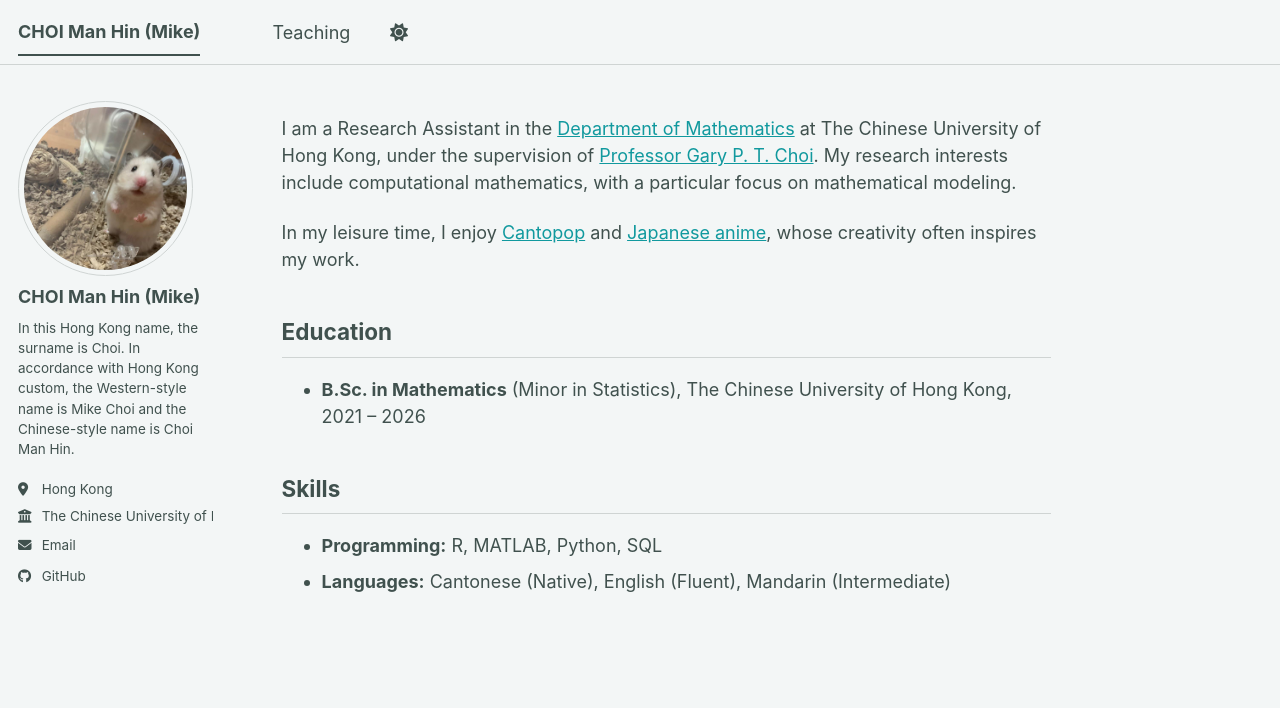
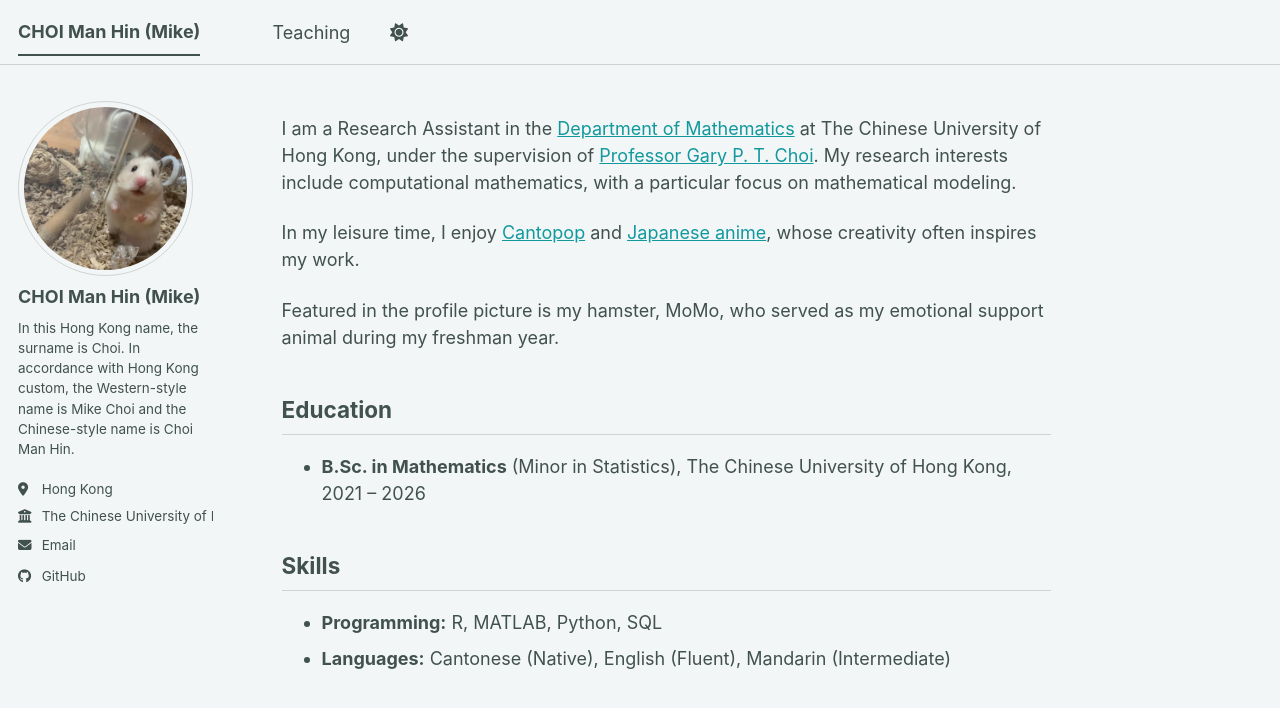
Before and after one commit to cmhin0129/cmhin0129.github.io, a Jekyll site: the page built from _pages/about.md, in a window 1280 px wide. Shown: the top 708 px of the page. Built offline with Jekyll 4.4.1, drawn with Linux system fonts in a browser that asks for light colours; a style sheet for code colours, icons or effects is not loaded.

Commit message:
Update about.md

```diff
--- a/_pages/about.md
+++ b/_pages/about.md
@@ -11,6 +11,8 @@ I am a Research Assistant in the [Department of Mathematics](https://www.math.cu
 
 In my leisure time, I enjoy [Cantopop](https://www.youtube.com/watch?v=oSeRj1sW3To) and [Japanese anime](https://www.youtube.com/watch?v=iMDNAKGO0NU), whose creativity often inspires my work.
 
+Featured in the profile picture is my hamster, MoMo, who served as my emotional support animal during my freshman year.
+
 ## Education
 * **B.Sc. in Mathematics** (Minor in Statistics), The Chinese University of Hong Kong, 2021 – 2026
 
```
